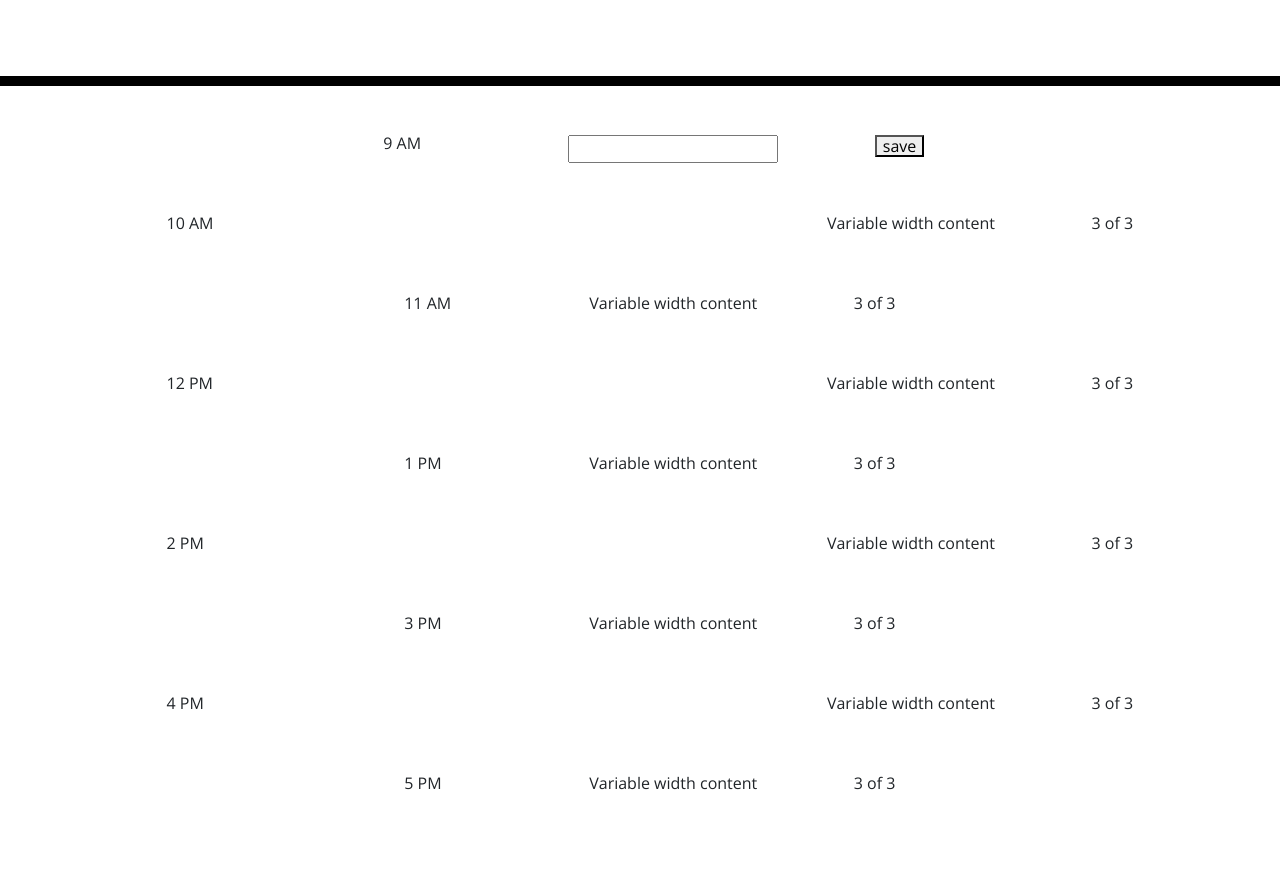
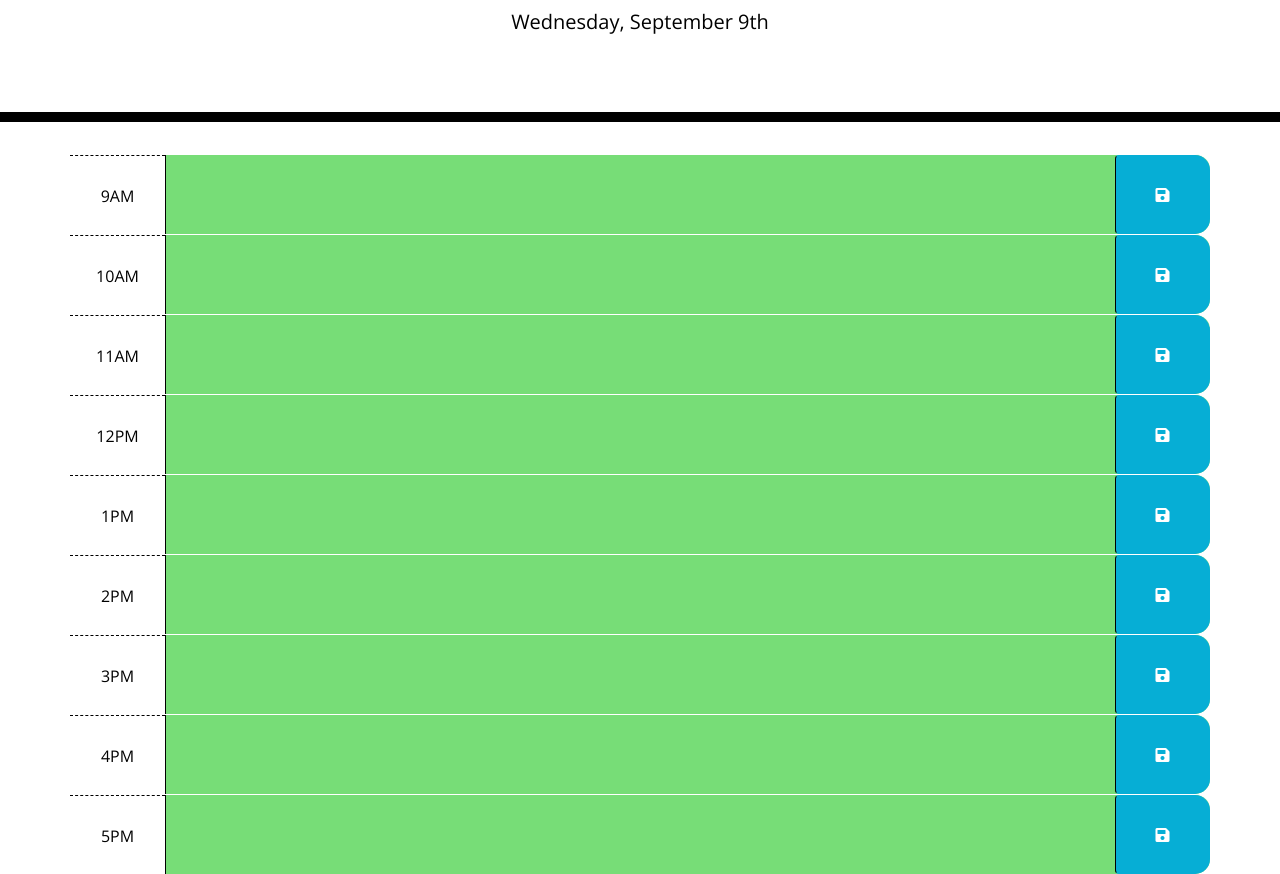
Before and after one commit to transphat/DAILY-SCHEDULE, a plain HTML site: page index.html in a window 1280 px wide. Shown: the part 182-1056 px from the top of the page. Before the commit the page ends 1020 px from the top, so only its background shows below. Drawn offline with nearby package versions, Linux system fonts and the light colour scheme.

Commit message:
second commit

```diff
--- a/index.html
+++ b/index.html
@@ -19,134 +19,112 @@
       rel="stylesheet"
     />
     <link rel="stylesheet" href="style.css" />
-    <title>Work Day Scheduler</title>
+    <title>Work Day Journal</title>
   </head>
 
   <body>
     <header class="jumbotron">
-      <h1 class="display-3">Work Day Scheduler</h1>
+      <h1 class="display-3">Work Day Journal</h1>
       <p class="lead">A simple calendar app for scheduling your work day</p>
       <p id="currentDay" class="lead"></p>
     </header>
 
     <div class="container">
-      <!-- Timeblocks go here -->
-
-      <!-- BOOTSTRAP grid layout -->
-          <div class="container">
-            <div class="row justify-content-md-center">
-              <div class="col col-lg-2">
-                9 AM
-              </div>
-              <div class="col-md-auto">
-                <input type="text" class="9AM" name="nine">
-              </div>
-              <div class="col col-lg-2">
-                <button class="9AM">save</button>
 
 
+      <!-- Timeblocks go here -->
+      <!-- assigning the correct order of hour with ID -->
+
+      <div id="hour-9" class="row time-block">
+        <div class="col-md-1 hour">
+          9AM
+        </div>
+        <textarea class="col-md-10 description">
+        </textarea>
+        <button class="btn saveBtn col-md-1"><i class="fas fa-save"></i></button>
+      </div>
 
 
+      <div id="hour-10" class="row time-block">
+        <div class="col-md-1 hour">
+          10AM
+        </div>
+        <textarea class="col-md-10 description">
+        </textarea>
+        <button class="btn saveBtn col-md-1"><i class="fas fa-save"></i></button>
+      </div>
 
+
+      <div id="hour-11" class="row time-block">
+        <div class="col-md-1 hour">
+          11AM
         </div>
+        <textarea class="col-md-10 description">
+        </textarea>
+        <button class="btn saveBtn col-md-1"><i class="fas fa-save"></i></button>
       </div>
-            <div class="row">
-              <div class="col">
-                10 AM
+
+
+      <div id="hour-12" class="row time-block">
+        <div class="col-md-1 hour">
+          12PM
         </div>
-              <div class="col-md-auto">
-                Variable width content
+        <textarea class="col-md-10 description">
+        </textarea>
+        <button class="btn saveBtn col-md-1"><i class="fas fa-save"></i></button>
       </div>
-              <div class="col col-lg-2">
-                3 of 3
+
+
+     <div id="hour-13" class="row time-block">
+        <div class="col-md-1 hour">
+          1PM
         </div>
+        <textarea class="col-md-10 description">
+        </textarea>
+        <button class="btn saveBtn col-md-1"><i class="fas fa-save"></i></button>
       </div>
+
+
+      <div id="hour-14" class="row time-block">
+        <div class="col-md-1 hour">
+          2PM
         </div>
-          <div class="container">
-            <div class="row justify-content-md-center">
-              <div class="col col-lg-2">
-                11 AM
+        <textarea class="col-md-10 description">
+        </textarea>
+        <button class="btn saveBtn col-md-1"><i class="fas fa-save"></i></button>
       </div>
-              <div class="col-md-auto">
-                Variable width content
+
+
+      <div id="hour-15" class="row time-block">
+       <div class="col-md-1 hour">
+          3PM
         </div>
-              <div class="col col-lg-2">
-                3 of 3
+        <textarea class="col-md-10 description">
+        </textarea>
+        <button class="btn saveBtn col-md-1"><i class="fas fa-save"></i></button>
       </div>
+
+
+      <div id="hour-16" class="row time-block">
+        <div class="col-md-1 hour">
+          4PM
         </div>
-            <div class="row">
-              <div class="col">
-                12 PM
+        <textarea class="col-md-10 description">
+        </textarea>
+        <button class="btn saveBtn col-md-1"><i class="fas fa-save"></i></button>
       </div>
-              <div class="col-md-auto">
-                Variable width content
+
+
+      <div id="hour-17" class="row time-block">
+        <div class="col-md-1 hour">
+          5PM
         </div>
-              <div class="col col-lg-2">
-                3 of 3
+        <textarea class="col-md-10 description">
+        </textarea>
+        <button class="btn saveBtn col-md-1"><i class="fas fa-save"></i></button>
       </div>
-            </div>
-          </div>
-          <div class="container">
-            <div class="row justify-content-md-center">
-              <div class="col col-lg-2">
-                1 PM
-              </div>
-              <div class="col-md-auto">
-                Variable width content
-              </div>
-              <div class="col col-lg-2">
-                3 of 3
-              </div>
-            </div>
-            <div class="row">
-              <div class="col">
-                2 PM
-              </div>
-              <div class="col-md-auto">
-                Variable width content
-              </div>
-              <div class="col col-lg-2">
-                3 of 3
-              </div>
-            </div>
-          </div>
-          <div class="container">
-            <div class="row justify-content-md-center">
-              <div class="col col-lg-2">
-                3 PM
-              </div>
-              <div class="col-md-auto">
-                Variable width content
-              </div>
-              <div class="col col-lg-2">
-                3 of 3
-              </div>
-            </div>
-            <div class="row">
-              <div class="col">
-                4 PM
-              </div>
-              <div class="col-md-auto">
-                Variable width content
-              </div>
-              <div class="col col-lg-2">
-                3 of 3
-              </div>
-            </div>
-          </div>
-          <div class="container">
-            <div class="row justify-content-md-center">
-              <div class="col col-lg-2">
-                5 PM
-              </div>
-              <div class="col-md-auto">
-                Variable width content
-              </div>
-              <div class="col col-lg-2">
-                3 of 3
-              </div>
-            </div>
-    </div>
+
+
     <script src="https://code.jquery.com/jquery-3.4.1.min.js"></script>
     <script src="https://cdnjs.cloudflare.com/ajax/libs/moment.js/2.24.0/moment.min.js"></script>
     <script src="scheduler.js"></script>
--- a/scheduler.js
+++ b/scheduler.js
@@ -1,7 +1,48 @@
-$(document).ready(function () {
-    // listen for button clicks
-    $("button").on("click", function () {
-        var time = $(this);
-        console.log('time')
-    })
-})
+// write a function
+
+$(document).ready(function() {
+    // listen for save button clicks
+    $(".saveBtn").on("click", function() {
+      // get nearby values
+      var value = $(this).siblings(".description").val();
+      var time = $(this).parent().attr("id");
+      // save in localStorage
+      localStorage.setItem(time, value);
+    });
+    function hourUpdater() {
+      // get current number of hours
+      var currentHour = moment().hours();
+      // loop over time blocks
+      $(".time-block").each(function() {
+        var blockHour = parseInt($(this).attr("id").split("-")[1]);
+        // check if we've moved past this time
+        if (blockHour < currentHour) {
+          $(this).addClass("past");
+        }
+        else if (blockHour === currentHour) {
+          $(this).removeClass("past");
+          $(this).addClass("present");
+        }
+        else {
+          $(this).removeClass("past");
+          $(this).removeClass("present");
+          $(this).addClass("future");
+        }
+      });
+    }
+    hourUpdater();
+    // set up interval to check if current time needs to be updated
+    var interval = setInterval(hourUpdater, 15000);
+    // load any saved data from localStorage
+    $("#hour-9 .description").val(localStorage.getItem("hour-9"));
+    $("#hour-10 .description").val(localStorage.getItem("hour-10"));
+    $("#hour-11 .description").val(localStorage.getItem("hour-11"));
+    $("#hour-12 .description").val(localStorage.getItem("hour-12"));
+    $("#hour-13 .description").val(localStorage.getItem("hour-13"));
+    $("#hour-14 .description").val(localStorage.getItem("hour-14"));
+    $("#hour-15 .description").val(localStorage.getItem("hour-15"));
+    $("#hour-16 .description").val(localStorage.getItem("hour-16"));
+    $("#hour-17 .description").val(localStorage.getItem("hour-17"));
+    // display current day on page
+    $("#currentDay").text(moment().format("dddd, MMMM Do"));
+  });
```
Lines whose indentation alone changed are shown as unchanged.
